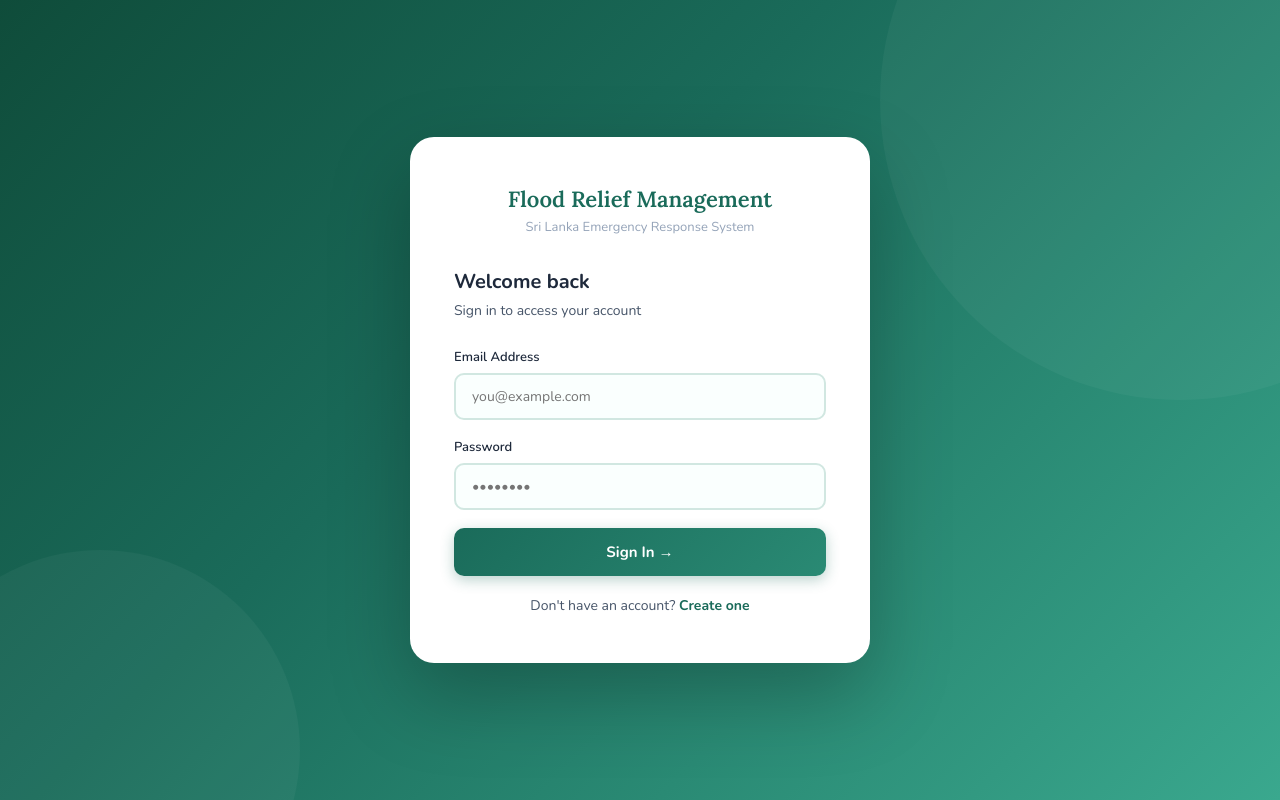
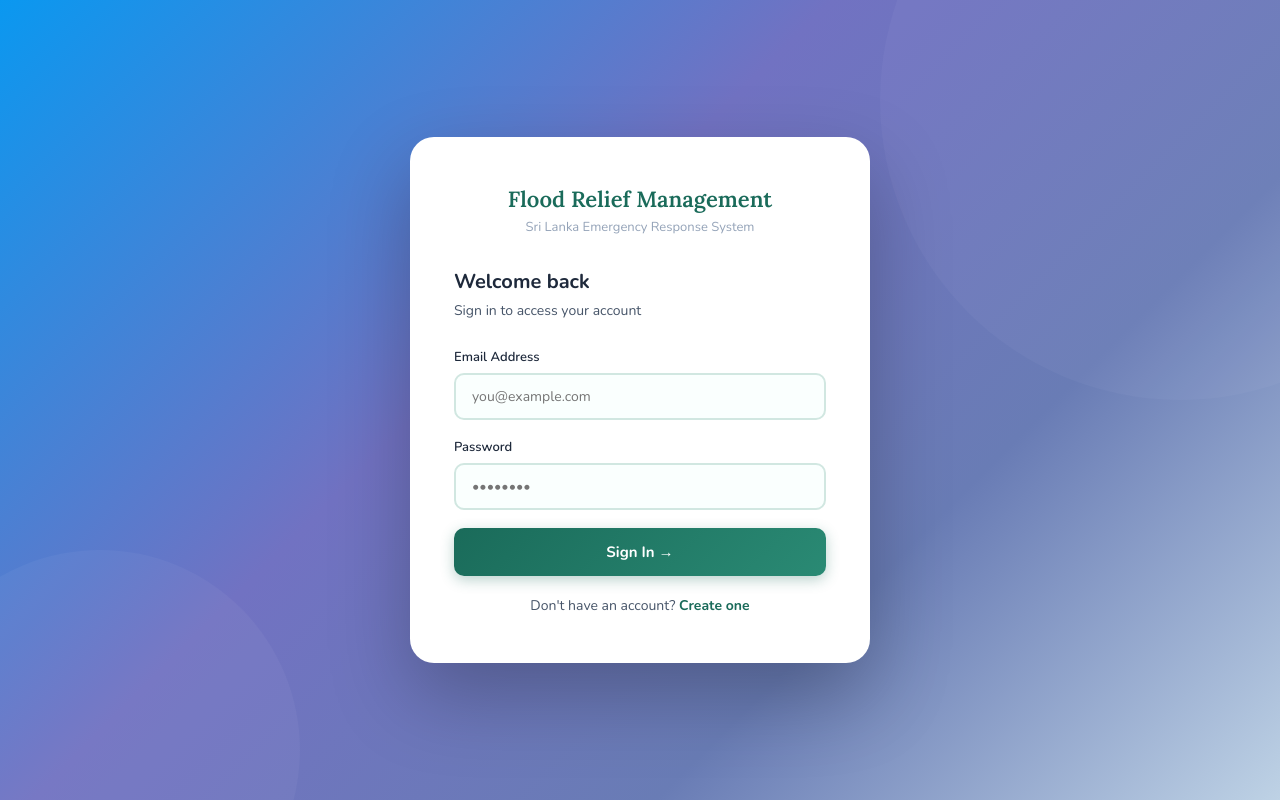
Before and after one commit to sandeepa-2004/CSC-1051-Project, a PHP site: page / in a window 1280 px wide. Run offline with PHP 8.4, Linux system fonts and the light colour scheme.

Commit message:
edited stylesheet

```diff
--- a/style.css
+++ b/style.css
@@ -42,7 +42,7 @@ body {
     display: flex;
     align-items: center;
     justify-content: center;
-    background: linear-gradient(135deg, #0f4c3a 0%, #1a6b5a 40%, #2a8a74 70%, #3aa88e 100%);
+    background: linear-gradient(135deg, #0a98f0 0%, #7172c2 40%, #697cb5 70%, #bed2e5 100%);
     position: relative;
     overflow: hidden;
     padding: 20px;
@@ -54,7 +54,7 @@ body {
     width: 600px;
     height: 600px;
     border-radius: 50%;
-    background: rgba(255,255,255,0.04);
+    background: rgba(230, 232, 233, 0.04);
     top: -200px;
     right: -200px;
 }
```
